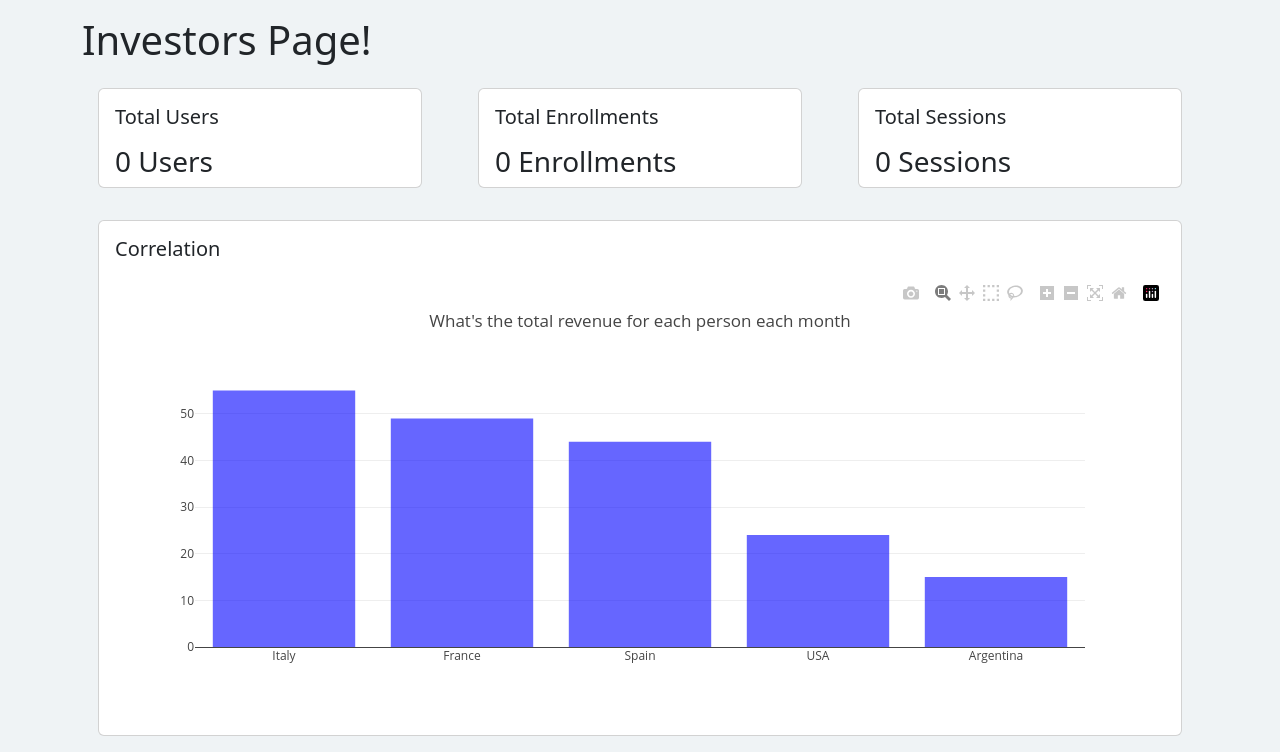
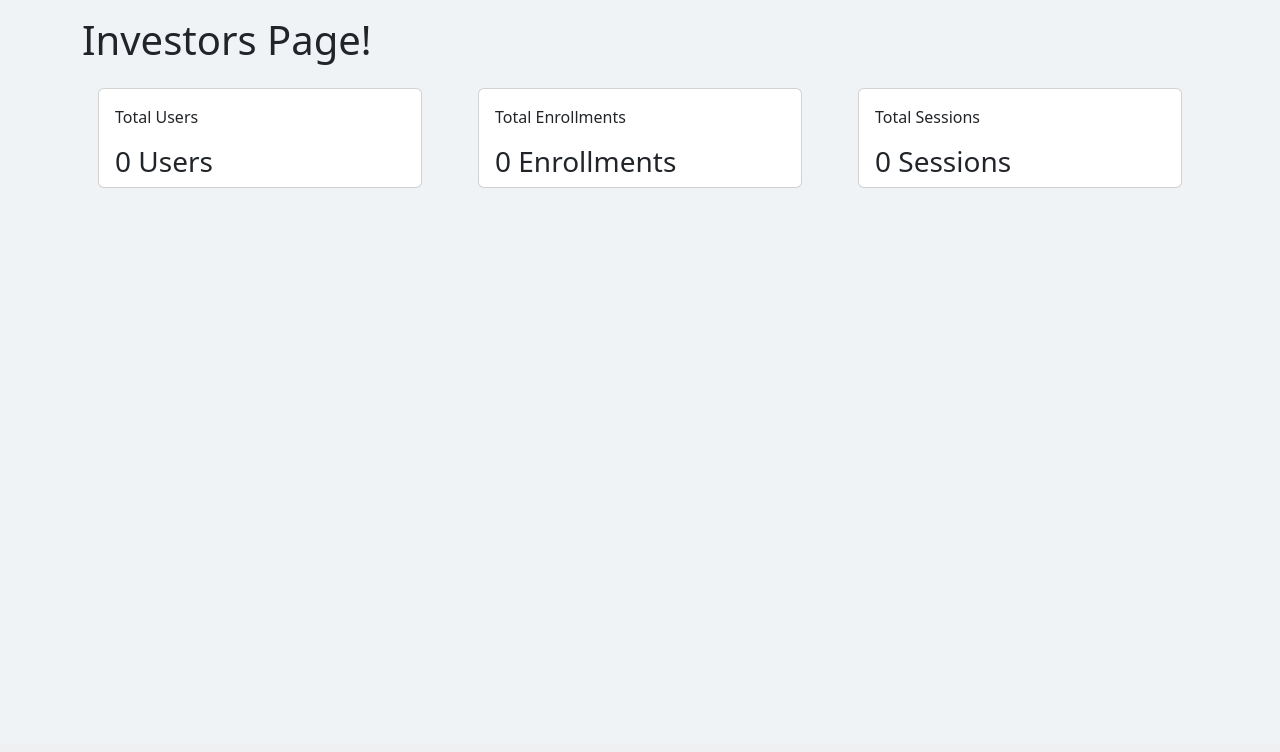
Before and after one commit to PichapopRo/community-tutor, a Django app: page /local-tutor/investor/ in a window 1280 px wide. Shown: the part 56-808 px from the top of the page. After the commit the page ends 244 px from the top, so only its background shows below. Run offline with Django 5.2, Linux system fonts and the light colour scheme; data that the repository does not hold is empty; some libraries are stand-ins or nearby versions; some web fonts are replaced.

Commit message:
Add styling

```diff
--- a/webpage/templates/investor.html
+++ b/webpage/templates/investor.html
@@ -8,49 +8,23 @@
     <div class="row">
         <div class="col-md-12 col-xl-4">
             <div class="card mx-3 my-3">
-            <h5 class="card-title mx-3 my-3">Total Users</h5>
+            <p class="card-title mx-3 my-3">Total Users</p>
                 <h3 class="card-label mx-3 ">{{ user_count }} Users</h3>
             </div>
         </div>
         <div class="col-md-12 col-xl-4">
         <div class="card mx-3 my-3">
-            <h5 class="card-title mx-3 my-3">Total Enrollments</h5>
+            <p class="card-title mx-3 my-3">Total Enrollments</p>
                 <h3 class="card-label mx-3 ">{{ enrollment_count }} Enrollments</h3>
             </div>
         </div>
         <div class="col-md-12 col-xl-4">
         <div class="card mx-3 my-3">
-            <h5 class="card-title mx-3 my-3">Total Sessions</h5>
+            <p class="card-title mx-3 my-3">Total Sessions</p>
                 <h3 class="card-label mx-3 ">{{ session_count }} Sessions</h3>
             </div>
         </div>
-        <div class="col-md-12 col-xl-12">
-            <div class="card mx-3 my-3">
-            <h5 class="card-title mx-3 my-3">Correlation</h5>
-                <h3 class="card-label mx-3 ">
-                    <div id="myPlot"></div>
-
-                <script>
-                const xArray = ["Italy", "France", "Spain", "USA", "Argentina"];
-                const yArray = [55, 49, 44, 24, 15];
-
-                const data = [{
-                  x:xArray,
-                  y:yArray,
-                  type:"bar",
-                  orientation:"v",
-                  marker: {color:"rgba(0,0,255,0.6)"}
-                }];
-
-                const layout = {title:"What's the total revenue for each person each month"};
-
-                Plotly.newPlot("myPlot", data, layout);
-                </script>
-                </h3>
-
-            </div>
-        </div>
-        </div>
+    </div>
     </div>
 </body>
 {% endblock %}
--- a/webpage/views.py
+++ b/webpage/views.py
@@ -125,7 +125,6 @@ def investor(request):
     user_count = UserInfo.objects.count()
     enrollment_count = Enroll.objects.count()
     session_count = Session.objects.count()
-
     context = {
         'user_count': user_count,
         'enrollment_count': enrollment_count,
```
Also changed, not shown: webpage/templates/session_detail.html (+18 -9 lines).
